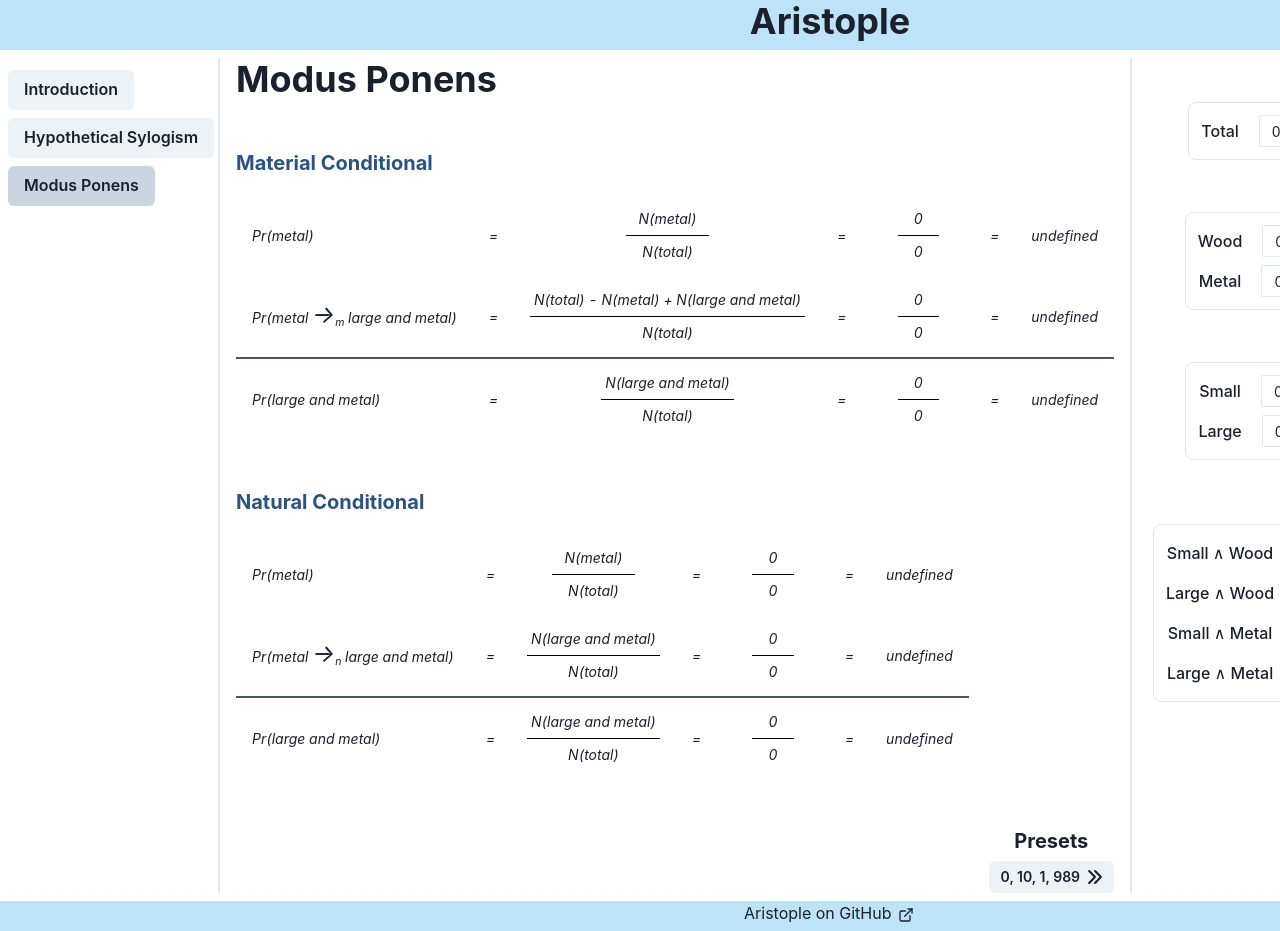
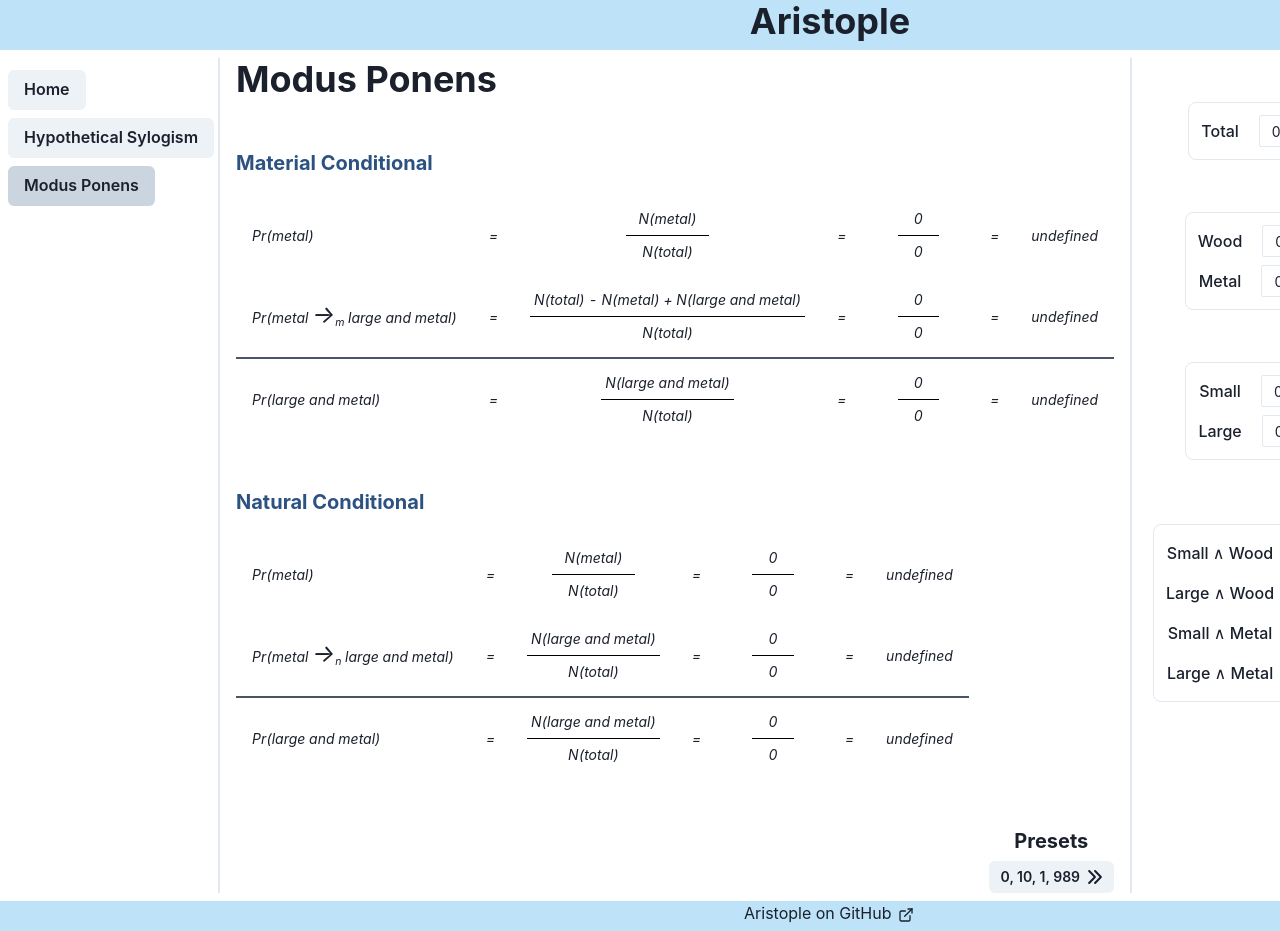
Before and after one commit to tartansandal/aristople, a React (Create React App) app: page /#/modus-ponens in a window 1280 px wide. Shown: the top 931 px of the page. Built offline with nearby package versions, Linux system fonts and the light colour scheme.

Commit message:
Fix index for navigation

```diff
--- a/src/components/AppRoutes.jsx
+++ b/src/components/AppRoutes.jsx
@@ -9,7 +9,7 @@ const AppRoutes = () => {
   return (
     <Routes>
       <Route path="/" element={<App />}>
-        <Route path="introduction" element={<Intro />} />
+        <Route index element={<Intro />} />
         <Route
           path="hypothetical-syllogism"
           element={<HypotheticalSyllogism />}
--- a/src/components/NavBar.jsx
+++ b/src/components/NavBar.jsx
@@ -11,8 +11,8 @@ import { NavLink } from 'react-router-dom';
 const NavBar = () => {
   return (
     <VStack pt={3} align="start">
-      <Link as={NavLink} to="introduction">
-        {({ isActive }) => <Button isActive={isActive}>Introduction</Button>}
+      <Link as={NavLink} to="">
+        {({ isActive }) => <Button isActive={isActive}>Home</Button>}
       </Link>
       <Link as={NavLink} to="hypothetical-syllogism">
         {({ isActive }) => (
```
